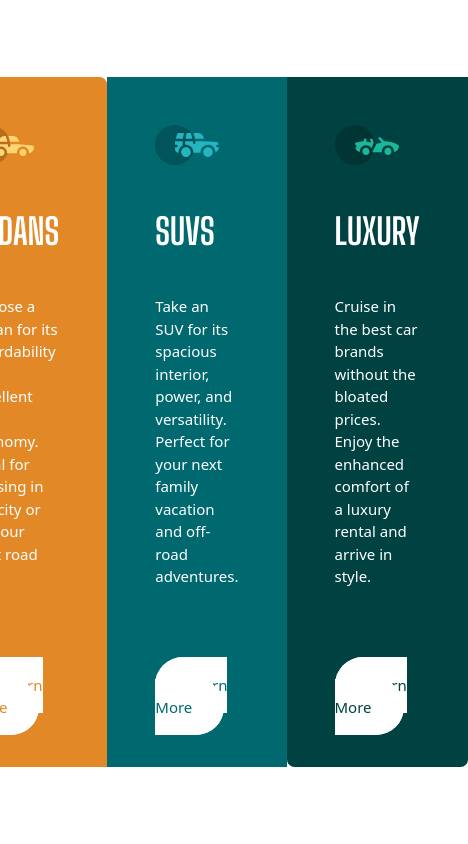
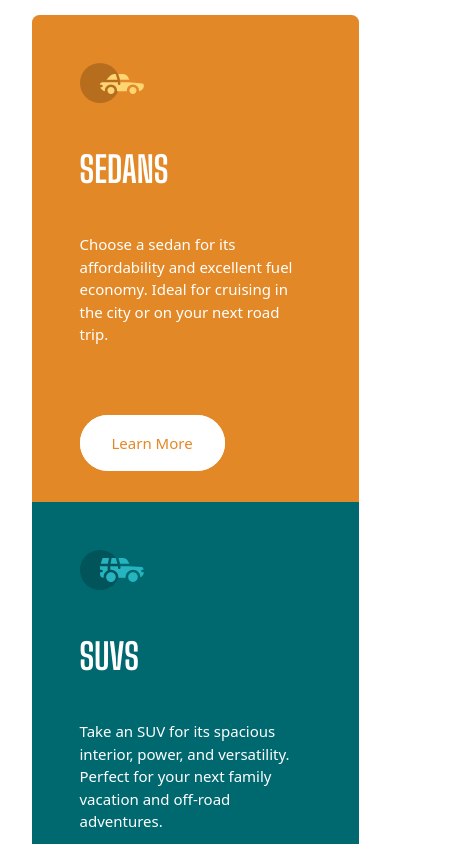
Before and after one commit to md-abid-hussain/column-card-component, a React (Vite) app: page / in a window 390 px wide. Shown: the top 844 px of the page, 468 px wide, since content can reach past the window. Built offline with nearby package versions, Linux system fonts and the light colour scheme.

Commit message:
added media query for card section

```diff
--- a/src/components/Component.jsx
+++ b/src/components/Component.jsx
@@ -4,7 +4,7 @@ import Card from './Card'
 const Component = () => {
 
     return (
-        <section className='flex max-w-[920px]'>
+        <section className='flex flex-col max-w-[327px] lg:flex-row lg:max-w-[981px]'>
             {
                 data.map(ele => (<Card image={ele.image}
                     title={ele.title}
```
